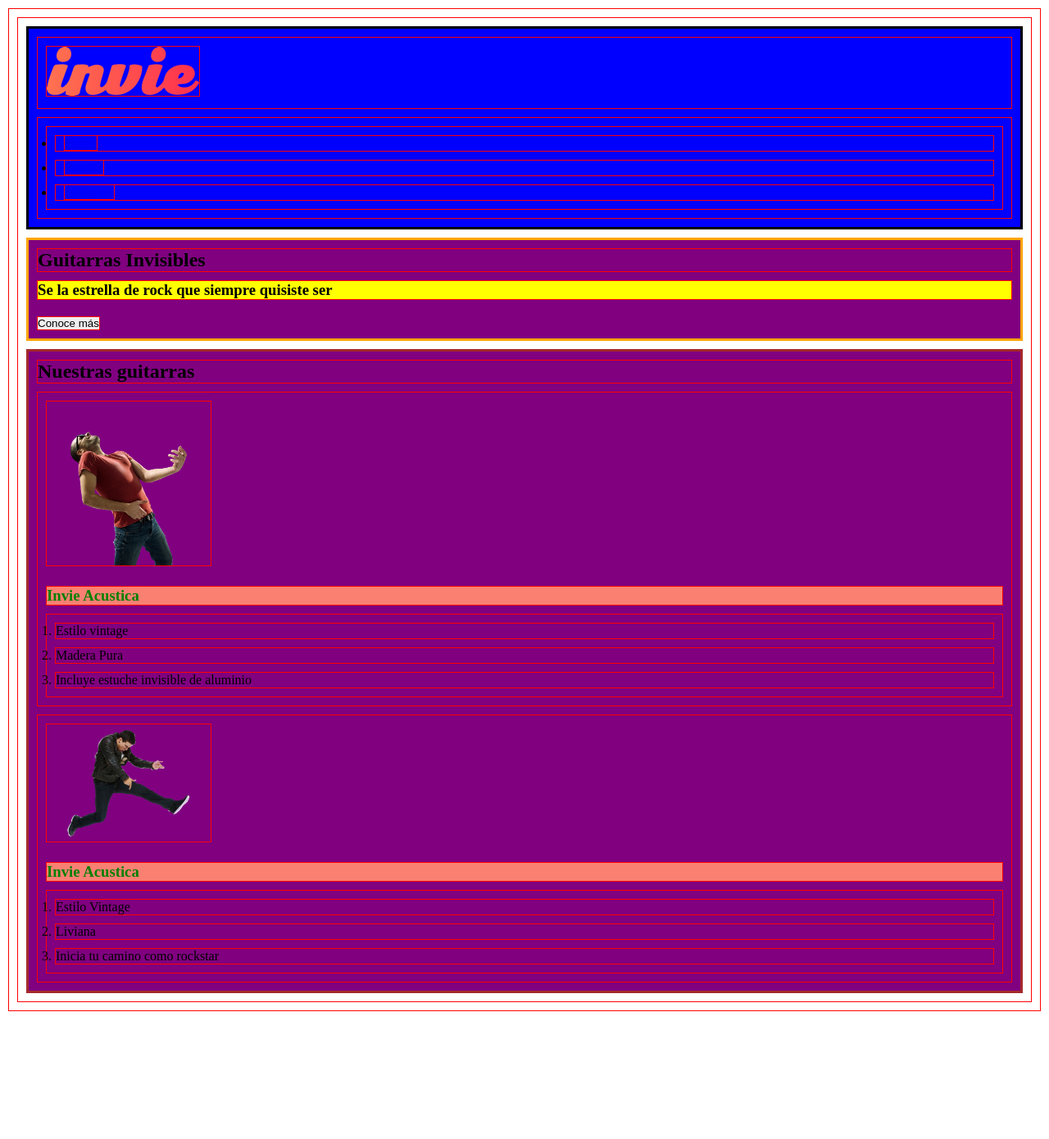
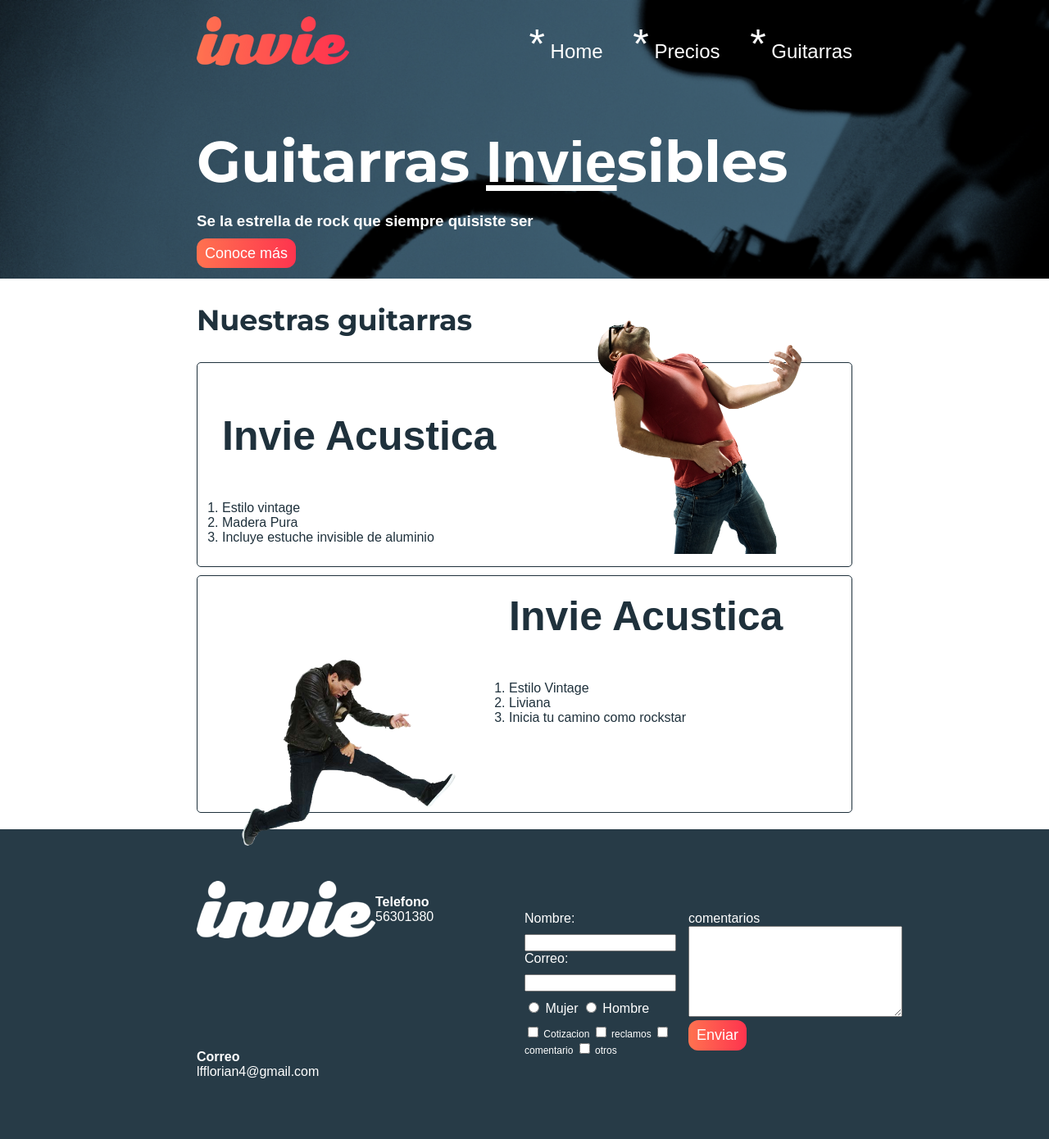
Before and after one commit to lfflorian/invie, a plain HTML site: page index.html in a window 1280 px wide. Shown: the whole page at 82% size. Before the commit the page ends 1244 px from the top, so only its background shows below. Drawn offline with Linux system fonts and the light colour scheme; a web font is replaced by a local one.

Commit message:
segunda parte

```diff
--- a/css/style.css
+++ b/css/style.css
@@ -1,10 +1,10 @@
-/*selector universal*/
+/*selector universal
 * {
 	margin: 10px;
 	padding: 0;
 	border: 1px solid red;
 }
-/*selector de etiqueta*/
+/*selector de etiqueta
 header {
 	background-color: blue;
 }
@@ -12,11 +12,11 @@ header {
 section {
 	background-color: purple;
 }
-/*selector descentende*/
+/*selector descentende
 article h3 {
 	color: green;
 }
-/*selectores de clase*/
+/*selectores de clase
 .title-a {
 	background-color: yellow;
 }
@@ -36,3 +36,234 @@ article h3 {
 #guitarras {
 	border: 3px solid brown;
 }
+*/
+
+@import url('https://fonts.googleapis.com/css?family=Allerta|Montserrat:300,400,700');
+* {
+	font-family: 'Allerta', sans-serif;
+	width:
+}
+
+body {
+
+	padding:0px;
+	margin: 0px;
+}
+
+.titulo {
+	font-size: 70px;
+	font-family: 'Montserrat', sans-serif;
+	margin-bottom: 0px;
+	margin-top: 70px;
+}
+
+.titulo span {
+	text-decoration: underline;
+}
+
+.titulo-a {
+	font-size: 24px;
+	font-family: 'Montserrat', sans-serif;
+	font-weight: 400;
+	margin-top: 0;
+}
+
+.titulo-2 {
+	font-family: 'Montserrat', sans-serif;
+}
+
+.titulo-b {
+	font-size: 50px;
+}
+
+.guitarras {
+	color: #1F313C;
+}
+
+.guitarras h2 {
+	font-size: 35px;
+}
+
+.portada {
+	background-image: url('../images/background.png');
+	background-size: cover;
+	color: white;
+	padding: 20px;
+}
+
+.portada button {
+	margin-bottom: 70px;
+}
+
+.menu {
+	font-size: 24px;
+	display: inline-block;
+	position: absolute;
+	right: 0;
+}
+
+.menu a {
+	color: white;
+	text-decoration: none;
+}
+
+.menu li {
+	display: inline-block;
+	margin-left: 30px;
+}
+
+.logotipo {
+	display: inline-block;
+	margin: 0;
+}
+
+.contenedor {
+	margin: auto;
+	width: 800px;
+	position: relative;
+}
+
+.right {
+	float: right;
+	position: relative;
+	top: -127px;
+}
+
+.left {
+	float: left;
+	position: relative;
+	top: 80px;
+}
+
+.guitarra-1 {
+	padding: 10px;
+	margin-bottom: 10px;
+	/*overflow: hidden;*/
+	border:1px solid  #1F313C;
+	    border-radius: 5px;
+}
+
+.guitarra-1 ol {
+	padding: 0;
+}
+
+.guitarra-2 ol {
+	padding: 0;
+}
+
+.guitarra-2 {
+		padding: 10px;
+	margin-bottom: 10px;
+	/*overflow: hidden;*/
+	border:1px solid  #1F313C;
+	    border-radius: 5px;
+}
+
+.contenedor-guitarra-a {
+	margin-right: 370px;
+	padding-left: 20px;
+	padding:
+}
+.contenedor-guitarra-b {
+	margin-left: 370px;
+	position: relative;
+	bottom:80px;
+}
+
+button, .boton {
+	border-radius: 12px;
+	background-color: #fd324e;
+	color: white;
+	border: none;
+	font-size: 18px;
+	background: linear-gradient(to left, #fe344e, #ff7250);
+	padding: 8px 10px;
+	text-decoration: none;
+}
+
+.footer {
+	background-color: #273B47;
+	margin-top: 20px;
+}
+.contacto {
+	display: flex;
+	width: 300px;
+	flex-wrap: wrap;
+	align-items: center;
+}
+
+.contacto img {
+	display: block;
+}
+.contacto strong {
+	display: block;
+}
+
+.contacto a {
+	color: white;
+	text-decoration: none;
+	margin: 10px 10px 10px 0;
+}
+.footer .contenedor {
+	display: flex;
+	justify-content: space-between;
+}
+
+.formulario {
+	display: flex;
+	width: 400px;
+	color: white ;
+	padding: 50px 10px;
+}
+
+.col1, .col2 {
+	display: flex;
+	flex-direction: column;
+}
+
+.col1 {
+	margin-right: 15px;
+}
+
+.col2 {
+	align-items: flex-start;
+}
+
+.interes label {
+	font-size: 12px;
+}
+
+.formulario label, .sexo, .intereses {
+	margin-bottom: 10px;
+}
+
+.sexo {
+	margin-top: 10px;
+}
+
+table {
+	width: 100%;
+}
+
+th {
+	background-color: #273B47;
+	color: white;
+	padding: 10px;
+}
+
+td {
+	padding: 20px;
+}
+table, td, th {
+	border: 1px solid #273B47;
+	border-collapse: collapse;
+}
+
+/*'&compfn;';*/
+
+.menu li:before {
+	content: '*';
+	font-size: 50px;
+	line-height: 20px;
+	color: white;
+}
--- a/index.html
+++ b/index.html
@@ -6,43 +6,98 @@
 	<link rel="stylesheet" href="css/style.css">
 </head>
 <body>
-	<header id="header"><!-- hedaer -->
-		<figure><!-- logotipo -->
+
+	<section id="portada" class="portada"><!--portada-->
+		<header id="header" class="header contenedor"><!-- hedaer -->
+		<figure class="logotipo"><!-- logotipo -->
 			<img src="images/invie.png" width="186" height="60" alt="Invie logotipo">
 		</figure>
-		<nav><!-- menu -->
+		<nav class="menu"><!-- menu -->
 			<ul>
-				<li><a href="index.html">Home</a></li>
-				<li><a href="precios.html">Precios</a></li>
-				<li><a href="#guitarras">Guitarras</a></li>
+				<li><a href="index.html"> Home</a></li>
+				<li><a href="precios.html"> Precios</a></li>
+				<li><a href="#guitarras"> Guitarras</a></li>
 			</ul>
 		</nav>
 	</header>
-	<section id="portada"><!--portada-->
-		<h1>Guitarras Invisibles</h1><!-- titulo -->
+		<div class="contenedor">
+			<h1 class="titulo">Guitarras <span>Invie</span>sibles</h1><!-- titulo -->
 			<h3 class="title-a">Se la estrella de rock que siempre quisiste ser</h3><!-- resumen -->
-		<button>Conoce más</button><!-- boton -->
+			<a class="boton" href="#guitarras">Conoce más</a><!-- boton -->
+		</div>
 	</section>
-	<section id="guitarras"><!-- guitarras -->
-		<h2>Nuestras guitarras</h2><!-- titulo -->
-		<article>
-			<img src="images/invie-acustica.png" width="200" alt="Guitarra Invie classic">
-			<h3 class="title-b">Invie Acustica</h3>
+	<section id="guitarras" class="guitarras contenedor"><!-- guitarras -->
+		<h2 class="titulo-2">Nuestras guitarras</h2><!-- titulo -->
+		<article class="guitarra-1">
+			<img class="right" src="images/invie-acustica.png" width="350" alt="Guitarra Invie classic">
+			<div class="contenedor-guitarra-a">
+				<h3 class="titulo-b">Invie Acustica</h3>
 				<ol>
 					<li>Estilo vintage</li>
 					<li>Madera Pura</li>
 					<li>Incluye estuche invisible de aluminio</li>
 				</ol>
+			</div>
 		</article><!-- guitarra 1-->
-		<article>
-			<img src="images/invie-classic.png" width="200" alt="Guitarra Clasica">
-			<h3 class="title-b">Invie Acustica</h3>
+		<article class="guitarra-2">
+			<img class="left" src="images/invie-classic.png" width="350" alt="Guitarra Clasica">
+			<div class="contenedor-guitarra-b">
+				<h3 class="titulo-b">Invie Acustica</h3>
 				<ol>
 					<li>Estilo Vintage</li>
 					<li>Liviana</li>
 					<li>Inicia tu camino como rockstar</li>
 				</ol>
+			</div>
 		</article><!-- guitarra 2-->
 	</section>
+	<footer class="footer">
+	<div class="contenedor">
+		<div class="contacto">
+			<img src="images/invie-white.png" alt="logotipo blanco">
+			<a href="tel:*50256301380"><strong>Telefono</strong> <span>56301380</span></a>
+			<a href="mailto:lfflorian4@gmail.com"><strong>Correo</strong><span>lfflorian4@gmail.com</span></a>
+		</div>
+		<div class="formulario">
+			<form action="" class="formulario">
+			<div class="col1">
+				<label for="nombre">Nombre: </label>
+				<input type="text" class="nombre" required id="nombre" name="nombre">
+				<label for="correo">Correo: </label>
+				<input type="email" class="email" required="" id="correo" name="correo">
+				<div class="sexo">
+					<label for="mujer">
+						<input type="radio" id="mujer" name="sexo" value="mujer"> Mujer
+					</label>
+					<label for="hombre">
+						<input type="radio" id="hombre" name="sexo" value="hombre"> Hombre
+					</label>
+				</div>
+				<div class="interes">
+					<label for="cotizacion">
+						<input type="checkbox" id="cotizacion" name="interes" value="cotizacion"> Cotizacion
+					</label>
+					<label for="reclamos">
+						<input type="checkbox" id="reclamos" name="interes" value="reclamos"> reclamos
+					</label>
+					<label for="comentario">
+						<input type="checkbox" id="comentario" name="interes" value="comentario"> comentario
+					</label>
+					<label for="otros">
+						<input type="checkbox" id="otros" name="interes" value="otros"> otros
+					</label>
+				</div>
+			</div>
+			<div class="col2">
+				<div>
+					<label for="comentarios">comentarios</label>
+					<textarea name="comentarios" id="comentarios" cols="30" rows="7"></textarea>
+					<input type="submit" value="Enviar" class="boton"/>
+				</div>
+			</div>
+			</form>
+		</div>
+	</div>
+	</footer>
 </body>
 </html>
```
Also changed, not shown: precios.html (added, +101 -0 lines). Lines whose indentation alone changed are shown as unchanged.
